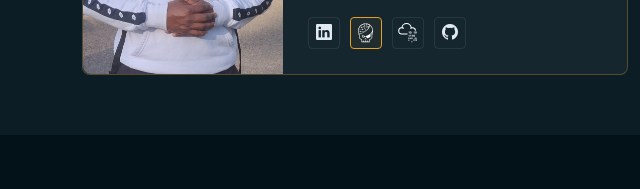
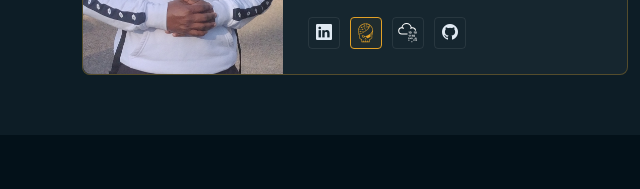
Before and after one commit to kayarhabby/cyber-humanum-est-website-pres, a website: page index.html in a window 1280 px wide. In both pictures the pointer is over the icon 366 px from the left and 1248 px from the top of the page. Shown: the part 1216-1405 px from the top of the page, 0-640 px from the left. Drawn offline with Linux system fonts and the light colour scheme.

Commit message:
svg color change

```diff
--- a/assets/css/main.css
+++ b/assets/css/main.css
@@ -2248,6 +2248,10 @@ section,
   background: color-mix(in srgb, var(--accent-color), transparent 95%);
 }
 
+.team .team-member .member-info .social a:hover svg {
+  fill: var(--accent-color);
+}
+
 @media (max-width: 767px) {
   .team .team-member {
     flex-direction: column;
```
